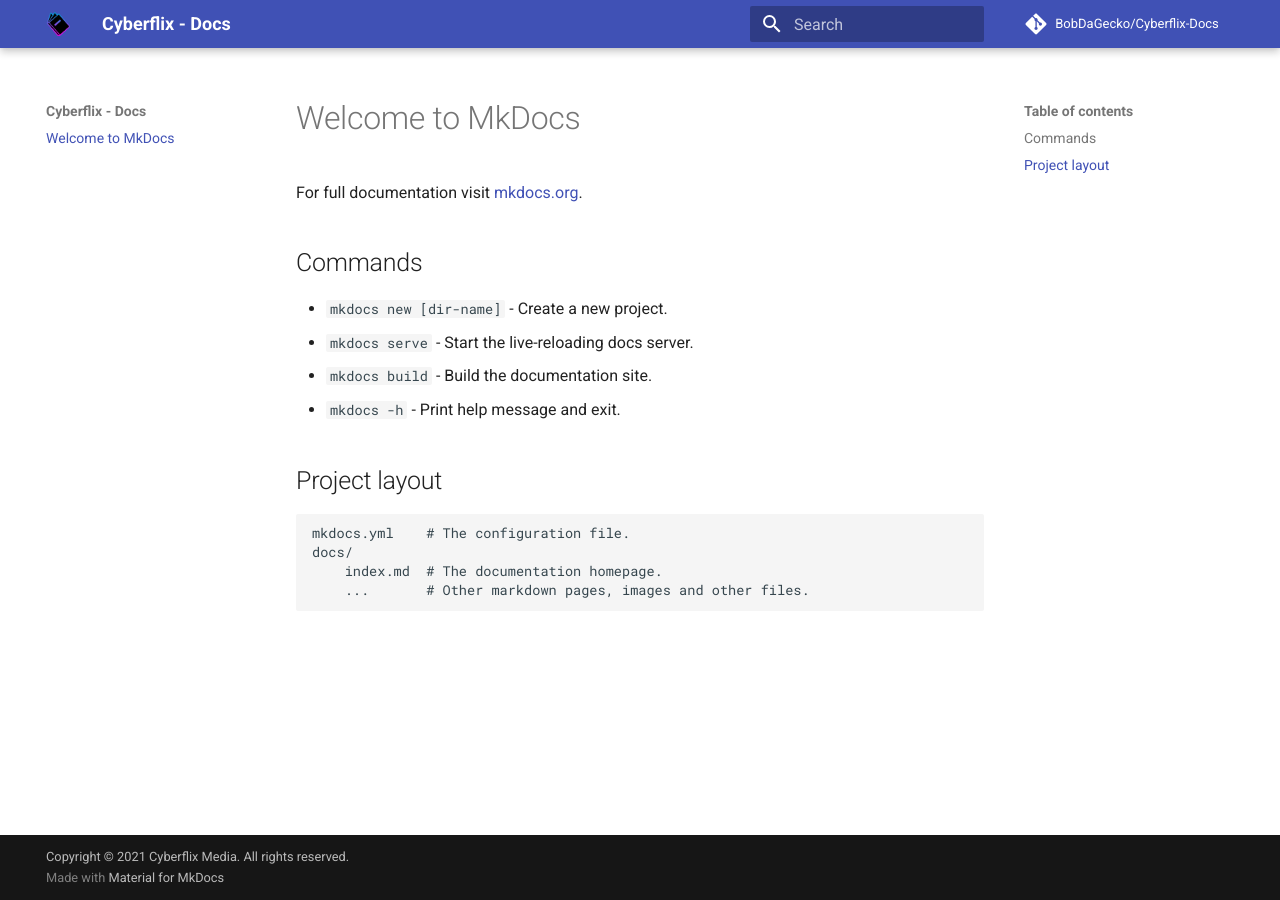
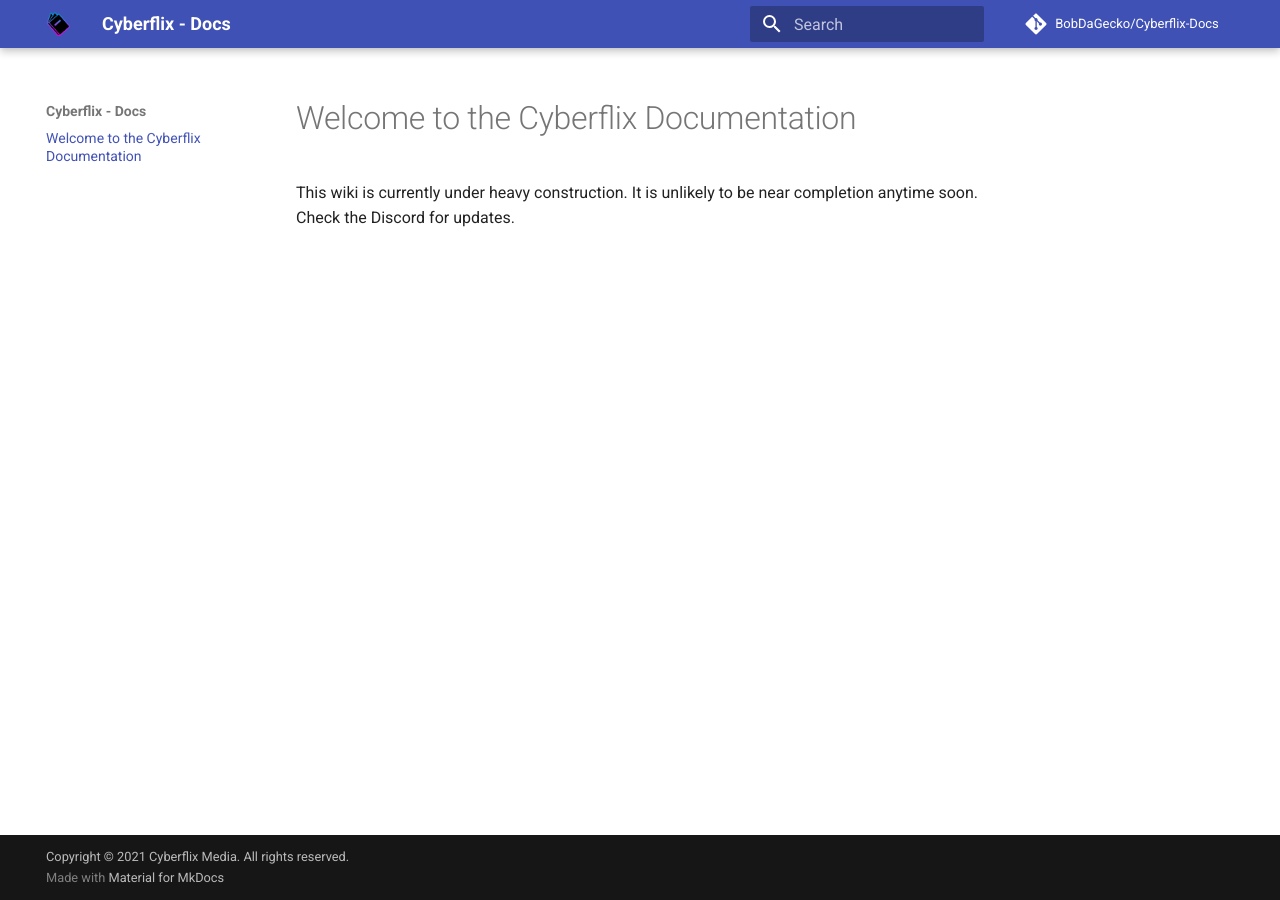
Before and after one commit to Cyberflix-Media/Cyberflix-Docs, an MkDocs documentation site: the page built from docs/index.md, in a window 1280 px wide. Built offline with MkDocs 1.6.1 and Material for MkDocs 9.7.7, drawn with Linux system fonts in a browser that asks for light colours; comment, search, counter and statistics services are not loaded.

Commit message:
Update index.md

```diff
--- a/docs/index.md
+++ b/docs/index.md
@@ -1,17 +1,3 @@
-# Welcome to MkDocs
+# Welcome to the Cyberflix Documentation
 
-For full documentation visit [mkdocs.org](https://www.mkdocs.org).
-
-## Commands
-
-* `mkdocs new [dir-name]` - Create a new project.
-* `mkdocs serve` - Start the live-reloading docs server.
-* `mkdocs build` - Build the documentation site.
-* `mkdocs -h` - Print help message and exit.
-
-## Project layout
-
-    mkdocs.yml    # The configuration file.
-    docs/
-        index.md  # The documentation homepage.
-        ...       # Other markdown pages, images and other files.
+This wiki is currently under heavy construction. It is unlikely to be near completion anytime soon. Check the Discord for updates.
```
